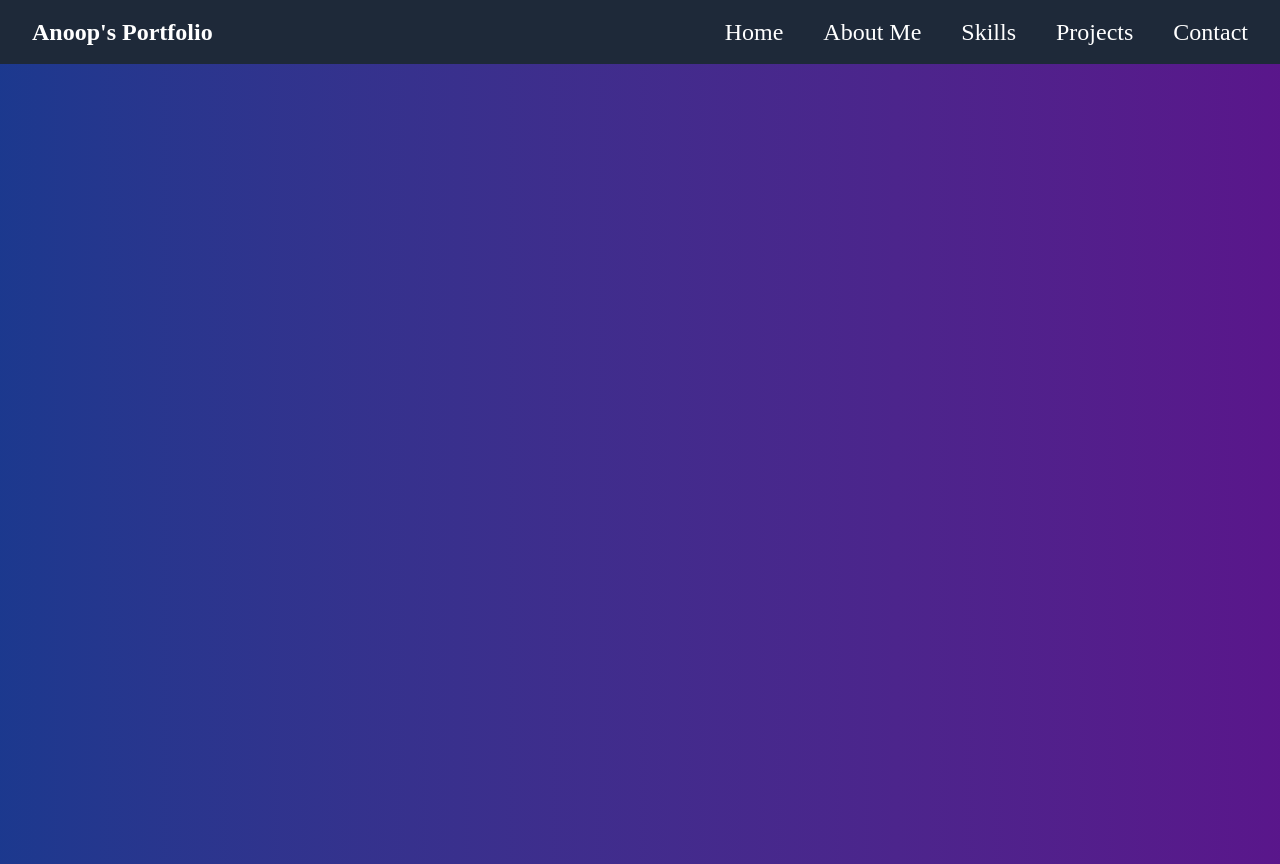
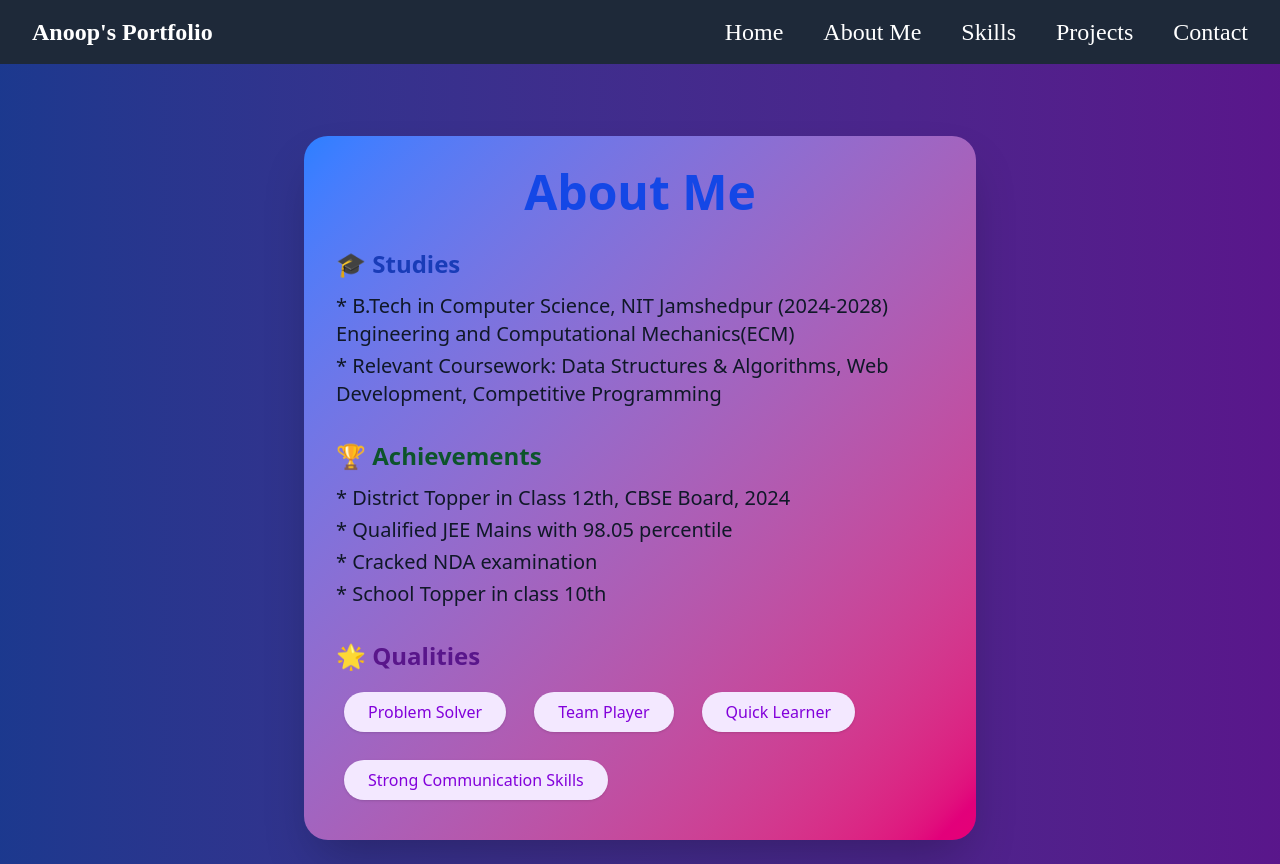
Before and after one commit to Anoopkr1906/My_Portfolio, a React (Vite) app: page /aboutme in a window 1280 px wide. Built offline with nearby package versions, Linux system fonts and the light colour scheme.

Commit message:
Added AboutMe section

```diff
--- a/package.json
+++ b/package.json
@@ -13,6 +13,7 @@
     "@emailjs/browser": "^4.4.1",
     "@tailwindcss/vite": "^4.1.10",
     "emailjs-com": "^3.2.0",
+    "framer-motion": "^12.18.1",
     "react": "^19.1.0",
     "react-dom": "^19.1.0",
     "react-router-dom": "^7.6.2",
--- a/src/components/AboutMe.jsx
+++ b/src/components/AboutMe.jsx
@@ -1,11 +1,110 @@
-import React from 'react'
+import { motion } from 'framer-motion';
 
-function AboutMe() {
+const sectionVariant = {
+  hidden: { opacity: 0, y: 40 },
+  visible: { opacity: 1, y: 0, transition: { duration: 0.8, type: 'spring' } }
+};
+
+const itemVariant = {
+  hidden: { opacity: 0, x: -30 },
+  visible: i => ({
+    opacity: 1,
+    x: 0,
+    transition: { delay: i * 0.15, duration: 0.6 }
+  })
+};
+
+const qualities = ["Problem Solver", "Team Player", "Quick Learner", "Strong Communication Skills"];
+const achievements = [
+  "District Topper in Class 12th, CBSE Board, 2024 ",
+  "Qualified JEE Mains with 98.05 percentile",
+  "Cracked NDA examination",
+  "School Topper in class 10th",
+];
+const studies = [
+  "B.Tech in Computer Science, NIT Jamshedpur (2024-2028) Engineering and Computational Mechanics(ECM) ",
+  "Relevant Coursework: Data Structures & Algorithms, Web Development, Competitive Programming"
+];
+
+export default function AboutMe() {
   return (
-    <div className='flex items-center justify-center h-screen bg-gradient-to-r from-blue-900 to-purple-900'>
+    <div className='flex items-center justify-center flex-col h-screen bg-gradient-to-r from-blue-900 to-purple-900 p-4'>
+      <motion.div
+        initial="hidden"
+        animate="visible"
+        variants={sectionVariant}
+        className="max-w-2xl mx-auto p-8 bg-gradient-to-br from-blue-500 to-pink-600 rounded-3xl shadow-2xl mt-12"
+      >
+        <motion.h1
+          className="text-5xl font-extrabold text-center text-blue-700 mb-8"
+          initial={{ scale: 0.8, opacity: 0 }}
+          animate={{ scale: 1, opacity: 1 }}
+          transition={{ type: 'spring', duration: 1 }}
+        >
+          About Me
+        </motion.h1>
 
+        {/* Studies Section */}
+        <motion.section variants={sectionVariant} className="mb-8">
+          <motion.h2 className="text-2xl font-bold text-blue-800 mb-3"
+            whileHover={{ scale: 1.05, color: "#2563eb" }}>
+            🎓 Studies
+          </motion.h2>
+          <ul>
+            {studies.map((study, i) => (
+              <motion.li
+                key={study}
+                custom={i}
+                variants={itemVariant}
+                className="text-gray-900 text-xl mb-1"
+              >
+                * {study}
+              </motion.li>
+            ))}
+          </ul>
+        </motion.section>
+
+        {/* Achievements Section */}
+        <motion.section variants={sectionVariant} className="mb-8">
+          <motion.h2 className="text-2xl font-bold text-green-900 mb-3"
+            whileHover={{ scale: 1.05, color: "green" }}>
+            🏆 Achievements
+          </motion.h2>
+          <ul>
+            {achievements.map((ach, i) => (
+              <motion.li
+                key={ach}
+                custom={i}
+                variants={itemVariant}
+                className="text-gray-900 text-xl mb-1"
+              >
+                * {ach}
+              </motion.li>
+            ))}
+          </ul>
+        </motion.section>
+
+        {/* Qualities Section */}
+        <motion.section variants={sectionVariant}>
+          <motion.h2 className="text-2xl font-bold text-purple-900 mb-3"
+            whileHover={{ scale: 1.05, color: "purple" }}>
+            🌟 Qualities
+          </motion.h2>
+          <ul className="flex flex-wrap gap-3">
+            {qualities.map((q, i) => (
+              <motion.li
+                key={q}
+                custom={i}
+                variants={itemVariant}
+                className="bg-purple-100 text-purple-700 px-6 m-2 py-2 rounded-full shadow hover:scale-105 transition-transform cursor-pointer"
+                whileHover={{ scale: 1.15, backgroundColor: "#a78bfa" }}
+              >
+                {q}
+              </motion.li>
+            ))}
+          </ul>
+        </motion.section>
+      </motion.div>
     </div>
-  )
+  );
 }
-
-export default AboutMe
--- a/src/components/Skills.jsx
+++ b/src/components/Skills.jsx
@@ -163,7 +163,7 @@ const skills = [
   { name: "Node.js", color: "bg-green-600", icon: "🟩" },
   { name: "CSS", color: "bg-blue-300", icon: "🎨" },
   { name: "Tailwind CSS", color: "bg-teal-400", icon: "🌬️" },
-  { name: "Next.js", color: "bg-gray-900", icon: "🧭" },
+  { name: "Next.js", color: "bg-pink-700", icon: "🧭" },
   { name: "Express.js", color: "bg-gray-700", icon: "🚂" },
   // Add more as needed
 ];
```
Also changed, not shown: 1 other file (tests, documents, lock files or other folders).
